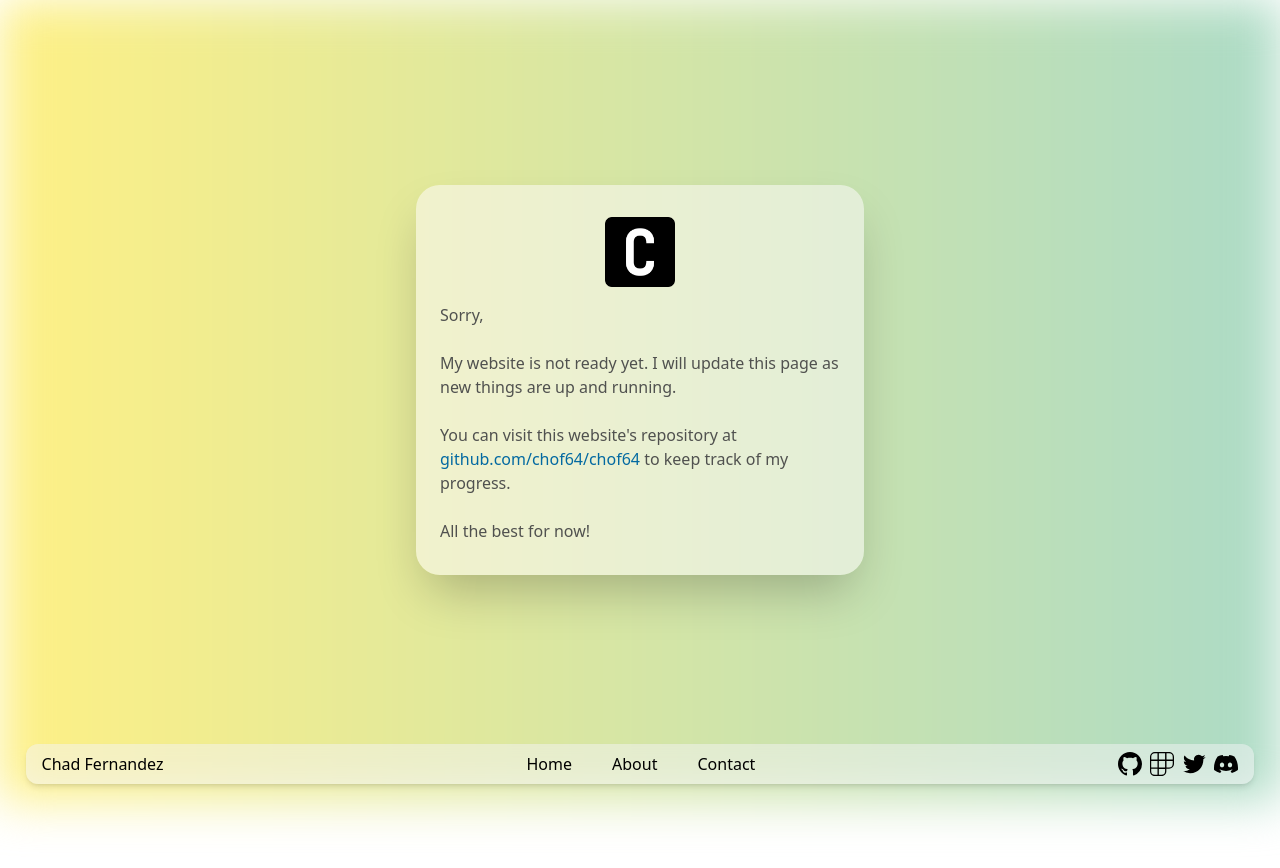
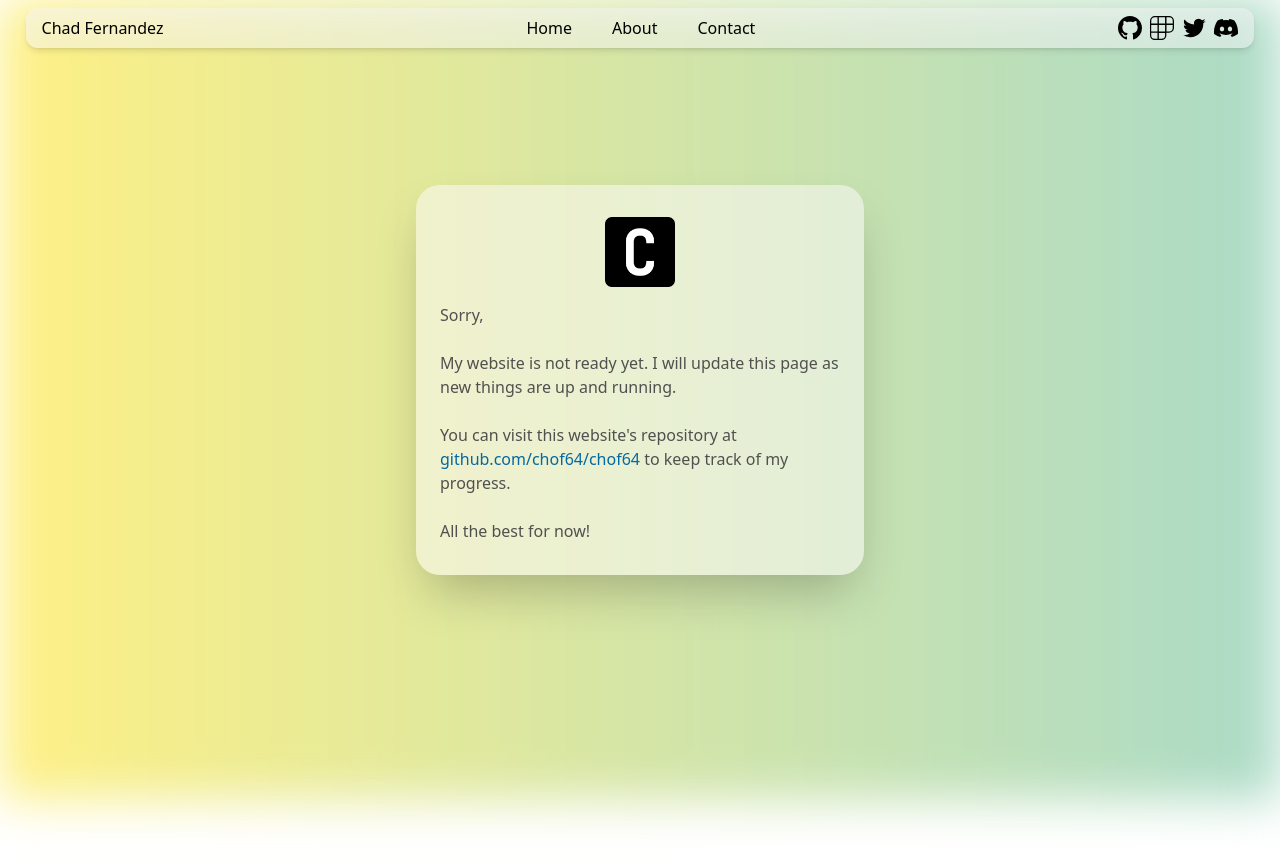
Before and after one commit to chof64/chof64, a Next.js app in the folder chadfernandez-me/: page / in a window 1280 px wide. Shown: the top 868 px of the page. Built offline with nearby package versions, Linux system fonts and the light colour scheme.

Commit message:
updates for testing and development of `nav-primary.js`

```diff
--- a/chadfernandez-me/components/hero-under-construction.js
+++ b/chadfernandez-me/components/hero-under-construction.js
@@ -3,6 +3,7 @@ import Image from "next/image";
 function HeroUnderConstruction() {
   return (
     <>
+    <div className="">
       <div className="flex h-[95vh] flex-col items-center justify-center max-w-[100vw]">
         <div className="w-[75vw] rounded-3xl bg-[#FFFCFF] bg-opacity-50 px-6 py-8 font-medium text-[#50514F] shadow-2xl sm:w-[70vw] md:w-[60vw] lg:max-w-[40vw] xl:max-w-[35vw]">
           <div className="flex justify-center">
@@ -37,7 +38,10 @@ function HeroUnderConstruction() {
           </div>
         </div>
       </div>
-      <div className="absolute inset-0 -z-50 h-screen w-screen animate-gradient-xy bg-gradient-to-r from-[#FB8D89] via-[#FEF085] to-[#A9DAC8] blur-xl" />
+      <div className="absolute inset-0 flex items-center justify-center -z-50">
+        <div className="h-screen w-[100vw] animate-gradient-xy bg-gradient-to-r from-[#FB8D89] via-[#FEF085] to-[#A9DAC8] blur-xl" />
+      </div>
+    </div>
     </>
   );
 }
--- a/chadfernandez-me/pages/index.js
+++ b/chadfernandez-me/pages/index.js
@@ -1,27 +1,16 @@
-import Head from "next/head";
-import Link from "next/link";
+import NavPrimary from "../components/nav-primary";
+import HeroUnderConstruction from "../components/hero-under-construction";
 
-import HeroUnderConstruction from "../components/hero-under-construction";
-import NavPrimary from "../components/nav-primary";
-
-function Index() {
-  return (
+function Index(){
+  return(
     <>
-      <Head>
-        <title>Chad Fernandez, 🇵🇭, Student</title>
-      </Head>
-
-      <div className="h-[92vh]">
-        <HeroUnderConstruction />
-      </div>
-      <div className="sticky top-0">
-        <NavPrimary />
-      </div>
-      <div className="max-w-[50vw]">
-        <div className="h-[200vh]" />
-      </div>
+    <div className="fixed top-0 z-50 w-screen">
+      <NavPrimary className='' />
+    </div>
+    <HeroUnderConstruction className='z-0' />
+    <div className="h-[200vw]" />
     </>
-  );
+  )
 }
 
-export default Index;
+export default Index
```
